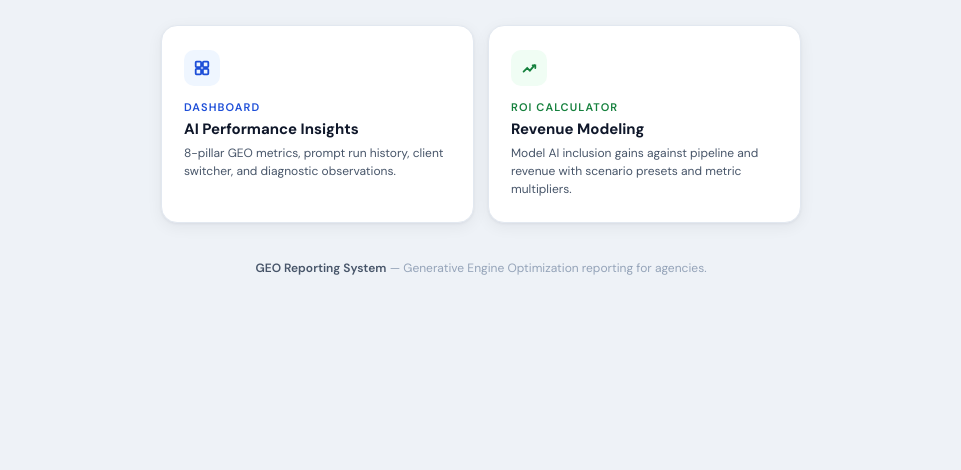
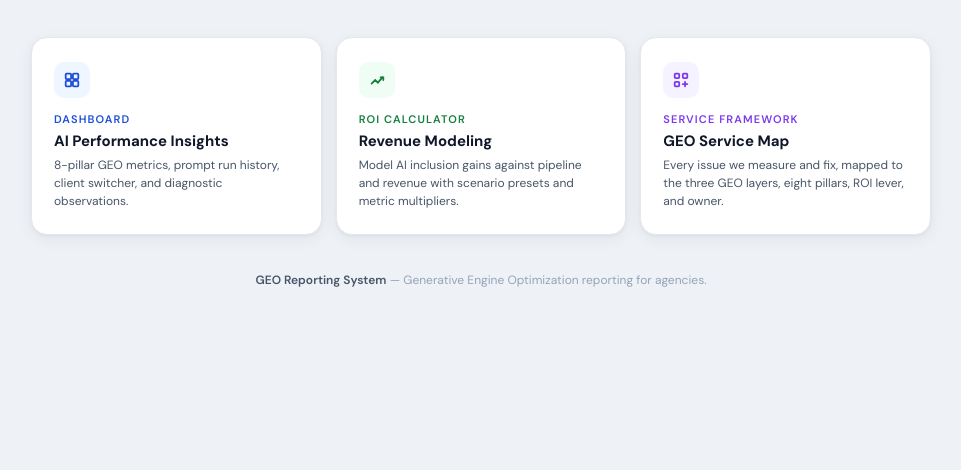
Before and after one commit to BrianMGreen2/GEO-Metrics-Analytics-Dashboard, a plain HTML site: page index.html in a window 1280 px wide. Shown: the part 330-800 px from the top of the page, without its empty margins (159-1120 px from the left). Drawn offline with Linux system fonts and the light colour scheme.

Commit message:
Update index.html

```diff
--- a/index.html
+++ b/index.html
@@ -12,28 +12,31 @@
   --bg-page:#eef2f7;--bg-card:#ffffff;--border:#e2e8f0;
   --brand:#1d4ed8;--brand-lt:#eff6ff;--brand-mid:#bfdbfe;
   --success:#15803d;--success-bg:#f0fdf4;
+  --purple:#7c3aed;--purple-bg:#f5f3ff;
   --shadow:0 1px 3px rgba(15,23,42,.05),0 4px 16px rgba(15,23,42,.06);
   --shadow-lg:0 8px 32px rgba(15,23,42,.12);
   --r-lg:16px;
 }
 *,*::before,*::after{box-sizing:border-box;margin:0;padding:0}
 body{font-family:'DM Sans',sans-serif;background:var(--bg-page);color:var(--ink);min-height:100vh;display:flex;flex-direction:column;align-items:center;justify-content:center;padding:40px 24px;-webkit-font-smoothing:antialiased}
-.wrap{max-width:640px;width:100%;text-align:center}
+.wrap{max-width:900px;width:100%;text-align:center}
 .eyebrow{font-size:11px;font-weight:600;letter-spacing:.18em;text-transform:uppercase;color:var(--ink-faint);margin-bottom:12px}
 .title{font-size:32px;font-weight:700;color:var(--ink);line-height:1.15;margin-bottom:12px}
 .title span{color:var(--brand)}
 .subtitle{font-size:15px;color:var(--ink-muted);max-width:480px;margin:0 auto 40px;line-height:1.6}
-.cards{display:grid;grid-template-columns:1fr 1fr;gap:14px;margin-bottom:36px}
-@media(max-width:480px){.cards{grid-template-columns:1fr}}
+.cards{display:grid;grid-template-columns:repeat(3,1fr);gap:14px;margin-bottom:36px}
+@media(max-width:700px){.cards{grid-template-columns:1fr}}
 .demo-card{display:block;background:var(--bg-card);border:1px solid var(--border);border-radius:var(--r-lg);padding:24px 22px;text-decoration:none;text-align:left;box-shadow:var(--shadow);transition:transform .15s,box-shadow .15s,border-color .15s}
 .demo-card:hover{transform:translateY(-2px);box-shadow:var(--shadow-lg);border-color:var(--brand-mid)}
 .card-icon{width:36px;height:36px;border-radius:10px;display:flex;align-items:center;justify-content:center;margin-bottom:14px}
 .card-icon.blue{background:var(--brand-lt)}
 .card-icon.green{background:var(--success-bg)}
+.card-icon.purple{background:var(--purple-bg)}
 .card-icon svg{width:18px;height:18px}
 .card-label{font-size:11px;font-weight:600;letter-spacing:.1em;text-transform:uppercase;margin-bottom:5px}
 .card-label.blue{color:var(--brand)}
 .card-label.green{color:var(--success)}
+.card-label.purple{color:var(--purple)}
 .card-title{font-size:15px;font-weight:700;color:var(--ink);margin-bottom:5px}
 .card-desc{font-size:12px;color:var(--ink-muted);line-height:1.5}
 .footer-note{font-size:12px;color:var(--ink-faint);line-height:1.6}
@@ -44,7 +47,7 @@ body{font-family:'DM Sans',sans-serif;background:var(--bg-page);color:var(--ink)
 <div class="wrap">
   <p class="eyebrow">White-label starter</p>
   <h1 class="title">GEO <span>Reporting System</span></h1>
-  <p class="subtitle">Interactive demos for the Generative Engine Optimization dashboard and ROI calculator. Select a demo below.</p>
+  <p class="subtitle">Interactive demos for the Generative Engine Optimization dashboard, ROI calculator, and service framework. Select a demo below.</p>
 
   <div class="cards">
     <a class="demo-card" href="/geo-dashboard-demo.html">
@@ -72,6 +75,20 @@ body{font-family:'DM Sans',sans-serif;background:var(--bg-page);color:var(--ink)
       <div class="card-title">Revenue Modeling</div>
       <div class="card-desc">Model AI inclusion gains against pipeline and revenue with scenario presets and metric multipliers.</div>
     </a>
+    <a class="demo-card" href="/geo-service-framework-map.html">
+      <div class="card-icon purple">
+        <svg viewBox="0 0 20 20" fill="none" stroke="#7c3aed" stroke-width="2" stroke-linecap="round">
+          <rect x="3" y="3" width="5" height="5" rx="1"/>
+          <rect x="12" y="3" width="5" height="5" rx="1"/>
+          <rect x="3" y="12" width="5" height="5" rx="1"/>
+          <line x1="12" y1="14.5" x2="17" y2="14.5"/>
+          <line x1="14.5" y1="12" x2="14.5" y2="17"/>
+        </svg>
+      </div>
+      <div class="card-label purple">Service Framework</div>
+      <div class="card-title">GEO Service Map</div>
+      <div class="card-desc">Every issue we measure and fix, mapped to the three GEO layers, eight pillars, ROI lever, and owner.</div>
+    </a>
   </div>
 
   <p class="footer-note"><strong>GEO Reporting System</strong> — Generative Engine Optimization reporting for agencies.</p>
```
